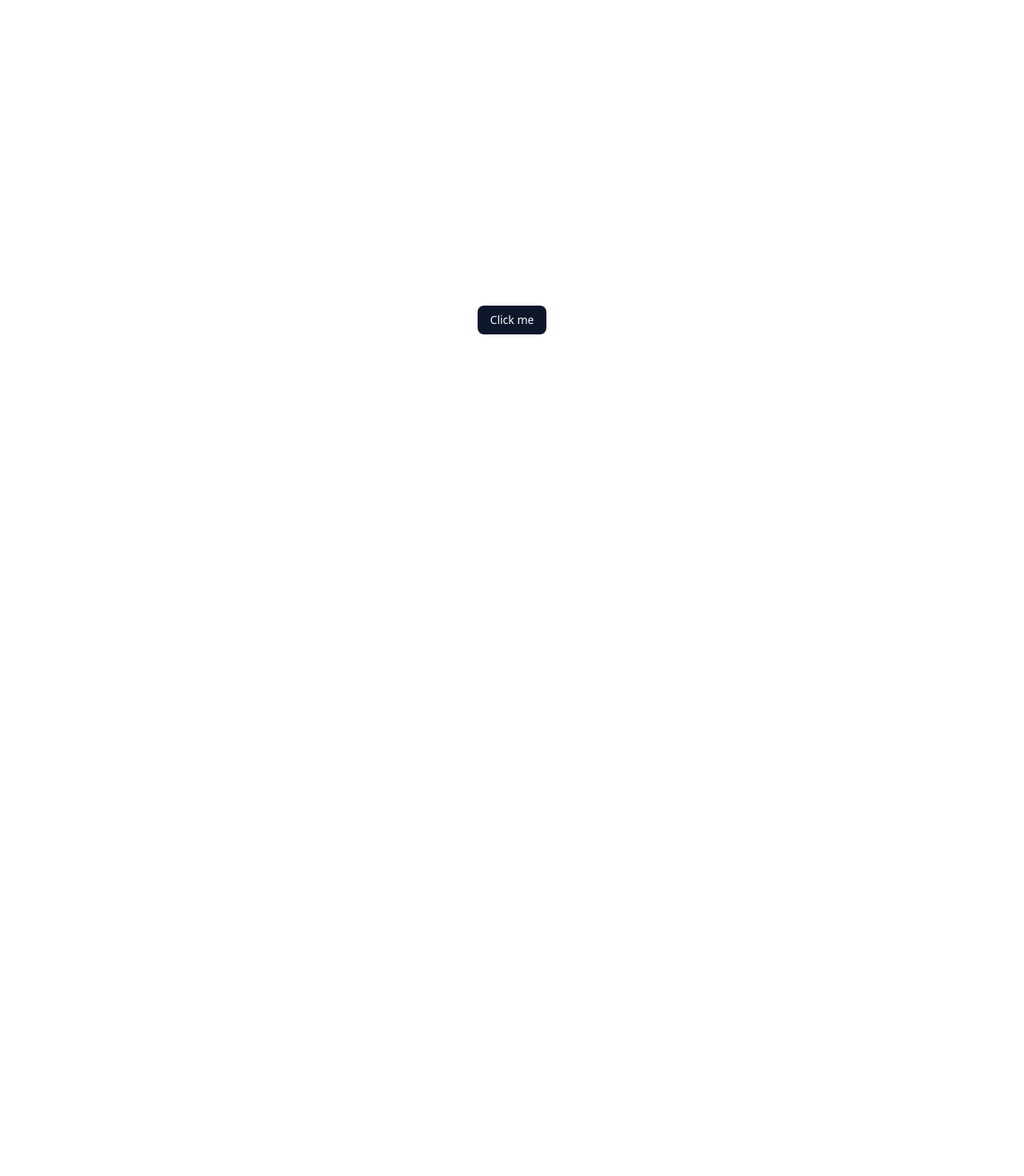
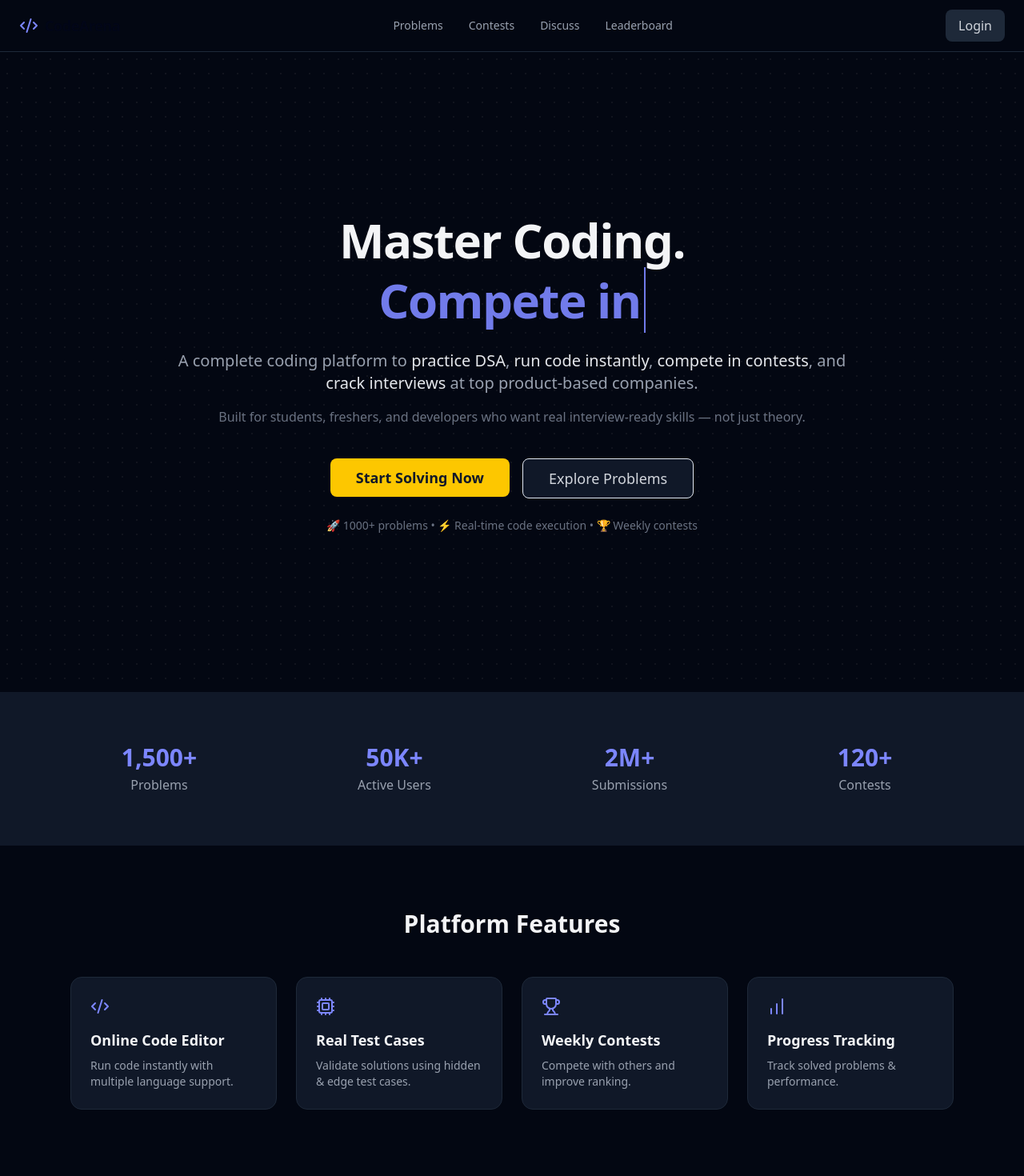
Before and after one commit to ajeetk7ev/CodeCraft-Coding-Platform-like-leetcode, a React (Vite) app in the folder frontend/: page / in a window 1280 px wide. Shown: the top 1470 px of the page at 80% size. Before the commit the page ends 800 px from the top, so only its background shows below. Built offline with nearby package versions, Linux system fonts and the light colour scheme.

Commit message:
Added Home page and navbar

```diff
--- a/frontend/src/App.tsx
+++ b/frontend/src/App.tsx
@@ -1,11 +1,16 @@
-import { Button } from "./components/ui/button"
+import { Routes, Route } from "react-router-dom"
+import Home from "./pages/Home"
+import Navbar from "./components/common/Navbar"
 
 
 function App() {
   return (
-    <div className="flex min-h-svh flex-col items-center justify-center">
-      <Button>Click me</Button>
-    </div>
+   <div>
+    <Navbar/>
+    <Routes>
+     <Route path="/" element={<Home/>} />
+   </Routes>
+   </div>
   )
 }
 
--- /dev/null
+++ b/frontend/src/components/common/Navbar.tsx
@@ -0,0 +1,45 @@
+import { Code2 } from "lucide-react";
+import { Link } from "react-router-dom";
+
+export default function Navbar() {
+  return (
+    <header className="sticky top-0 z-50 border-b border-gray-800 bg-gray-950">
+      <div className="max-w-7xl mx-auto px-6 h-16 flex items-center justify-between">
+        {/* Left: Logo */}
+        <div className="flex items-center gap-2">
+          <Code2 className="text-indigo-400" />
+          <span className="text-lg font-bold tracking-tight">CodeArena</span>
+        </div>
+
+        {/* Center: Nav Links */}
+        <nav className="hidden md:flex items-center gap-8 text-sm font-medium text-gray-300">
+          <NavItem label="Problems" />
+          <NavItem label="Contests" />
+          <NavItem label="Discuss" />
+          <NavItem label="Leaderboard" />
+        </nav>
+
+        {/* Right: Search + Auth */}
+        <div className="flex items-center gap-4">
+          {/* Auth Buttons */}
+          <Link
+            to={"/login"}
+            className="px-4 py-2 rounded-md bg-gray-800 text-gray-300 hover:bg-gray-700 hover:text-white transition"
+          >
+            Login
+          </Link>
+
+        </div>
+      </div>
+    </header>
+  );
+}
+
+function NavItem({ label }: { label: string }) {
+  return (
+    <button className="relative text-gray-400 hover:text-white transition">
+      {label}
+      <span className="absolute left-0 -bottom-1 h-0.5 w-0 bg-indigo-500 transition-all group-hover:w-full" />
+    </button>
+  );
+}
--- /dev/null
+++ b/frontend/src/components/core/home/CTA.tsx
@@ -0,0 +1,18 @@
+import { Button } from "@/components/ui/button";
+
+export default function CTA() {
+  return (
+    <section className="bg-gray-950 py-20 text-center text-gray-100">
+      <h2 className="text-3xl font-bold">
+        Ready to level up your coding skills?
+      </h2>
+      <p className="text-gray-400 mt-4">
+        Join thousands of developers preparing for top tech companies.
+      </p>
+
+      <Button className="mt-6 bg-indigo-600 hover:bg-indigo-700">
+        Create Free Account
+      </Button>
+    </section>
+  );
+}
--- /dev/null
+++ b/frontend/src/components/core/home/Features.tsx
@@ -0,0 +1,49 @@
+import { Code2, Trophy, Cpu, BarChart } from "lucide-react";
+
+const features = [
+  {
+    icon: Code2,
+    title: "Online Code Editor",
+    desc: "Run code instantly with multiple language support.",
+  },
+  {
+    icon: Cpu,
+    title: "Real Test Cases",
+    desc: "Validate solutions using hidden & edge test cases.",
+  },
+  {
+    icon: Trophy,
+    title: "Weekly Contests",
+    desc: "Compete with others and improve ranking.",
+  },
+  {
+    icon: BarChart,
+    title: "Progress Tracking",
+    desc: "Track solved problems & performance.",
+  },
+];
+
+export default function Features() {
+  return (
+    <section className="bg-gray-950 py-20 text-gray-100">
+      <div className="max-w-6xl mx-auto px-6">
+        <h2 className="text-3xl font-bold text-center mb-12">
+          Platform Features
+        </h2>
+
+        <div className="grid md:grid-cols-4 gap-6">
+          {features.map((f, i) => (
+            <div
+              key={i}
+              className="bg-gray-900 border border-gray-800 rounded-xl p-6 hover:border-indigo-500 transition"
+            >
+              <f.icon className="text-indigo-400 mb-4" />
+              <h3 className="font-semibold text-lg">{f.title}</h3>
+              <p className="text-gray-400 mt-2 text-sm">{f.desc}</p>
+            </div>
+          ))}
+        </div>
+      </div>
+    </section>
+  );
+}
--- /dev/null
+++ b/frontend/src/components/core/home/Stats.tsx
@@ -0,0 +1,21 @@
+const stats = [
+  { label: "Problems", value: "1,500+" },
+  { label: "Active Users", value: "50K+" },
+  { label: "Submissions", value: "2M+" },
+  { label: "Contests", value: "120+" },
+];
+
+export default function Stats() {
+  return (
+    <section className="bg-gray-900 py-16 text-gray-100">
+      <div className="max-w-6xl mx-auto grid grid-cols-2 md:grid-cols-4 gap-6 text-center">
+        {stats.map((s, i) => (
+          <div key={i}>
+            <h3 className="text-3xl font-bold text-indigo-400">{s.value}</h3>
+            <p className="text-gray-400 mt-1">{s.label}</p>
+          </div>
+        ))}
+      </div>
+    </section>
+  );
+}
--- /dev/null
+++ b/frontend/src/components/core/home/hero/DotBackground.tsx
@@ -0,0 +1,7 @@
+export default function DotBackground() {
+  return (
+    <div className="absolute inset-0 overflow-hidden">
+      <div className="absolute inset-0 bg-[radial-gradient(#3f3f46_1px,transparent_1px)] bg-size-[18px_18px] opacity-20 animate-pulse" />
+    </div>
+  );
+}
--- /dev/null
+++ b/frontend/src/components/core/home/hero/Hero.tsx
@@ -0,0 +1,49 @@
+import DotBackground from "./DotBackground";
+import TypewriterText from "./TypewriterText";
+import { Button } from "@/components/ui/button";
+
+export default function Hero() {
+  return (
+    <section className="relative min-h-screen flex items-center justify-center bg-gray-950 text-gray-100">
+      <DotBackground />
+
+      <div className="relative z-10 max-w-4xl text-center px-6">
+        <h1 className="text-4xl md:text-6xl font-extrabold tracking-tight leading-tight">
+          Master Coding.
+          <br />
+          <span className="text-yellow-400">
+            <TypewriterText />
+          </span>
+        </h1>
+
+        <p className="mt-6 text-gray-400 text-lg md:text-xl">
+          A complete coding platform to <span className="text-gray-200">practice DSA</span>,
+          <span className="text-gray-200"> run code instantly</span>,
+          <span className="text-gray-200"> compete in contests</span>, and
+          <span className="text-gray-200"> crack interviews</span> at top product-based companies.
+        </p>
+
+        <p className="mt-4 text-gray-500">
+          Built for students, freshers, and developers who want real interview-ready skills — not just theory.
+        </p>
+
+        <div className="mt-10 flex flex-col sm:flex-row justify-center gap-4">
+          <Button className="bg-yellow-400 cursor-pointer text-gray-900 hover:bg-yellow-500 font-semibold px-8 py-6 text-lg">
+            Start Solving Now
+          </Button>
+
+          <Button
+            variant="outline"
+            className="bg-gray-900 text-gray-300 hover:text-gray-200 hover:bg-gray-800 px-8 py-6 text-lg"
+          >
+            Explore Problems
+          </Button>
+        </div>
+
+        <p className="mt-6 text-sm text-gray-500">
+          🚀 1000+ problems • ⚡ Real-time code execution • 🏆 Weekly contests
+        </p>
+      </div>
+    </section>
+  );
+}
--- /dev/null
+++ b/frontend/src/components/core/home/hero/TypewriterText.tsx
@@ -0,0 +1,37 @@
+import { useEffect, useState } from "react";
+
+const words = [
+  "Practice DSA",
+  "Crack Interviews",
+  "Compete in Contests",
+  "Build Confidence",
+];
+
+export default function TypewriterText() {
+  const [text, setText] = useState("");
+  const [wordIndex, setWordIndex] = useState(0);
+  const [charIndex, setCharIndex] = useState(0);
+
+  useEffect(() => {
+    const timeout = setTimeout(() => {
+      if (charIndex < words[wordIndex].length) {
+        setText((prev) => prev + words[wordIndex][charIndex]);
+        setCharIndex((prev) => prev + 1);
+      } else {
+        setTimeout(() => {
+          setText("");
+          setCharIndex(0);
+          setWordIndex((prev) => (prev + 1) % words.length);
+        }, 1200);
+      }
+    }, 80);
+
+    return () => clearTimeout(timeout);
+  }, [charIndex, wordIndex]);
+
+  return (
+    <span className="text-indigo-400 border-r-2 border-indigo-400 pr-1 animate-pulse">
+      {text}
+    </span>
+  );
+}
--- /dev/null
+++ b/frontend/src/pages/Home.tsx
@@ -0,0 +1,16 @@
+
+import Features from "@/components/core/home/Features";
+import Stats from "@/components/core/home/Stats";
+import CTA from "@/components/core/home/CTA";
+import Hero from "@/components/core/home/hero/Hero";
+
+export default function Home() {
+  return (
+    <>
+      <Hero />
+      <Stats />
+      <Features />
+      <CTA />
+    </>
+  );
+}
```
